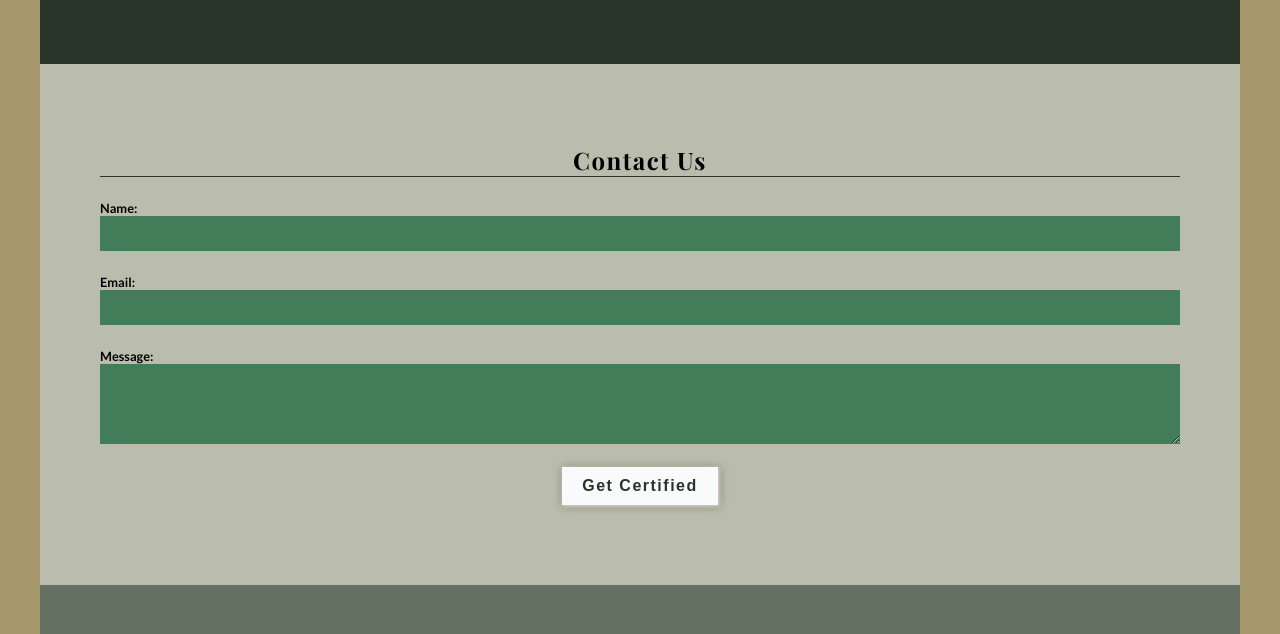
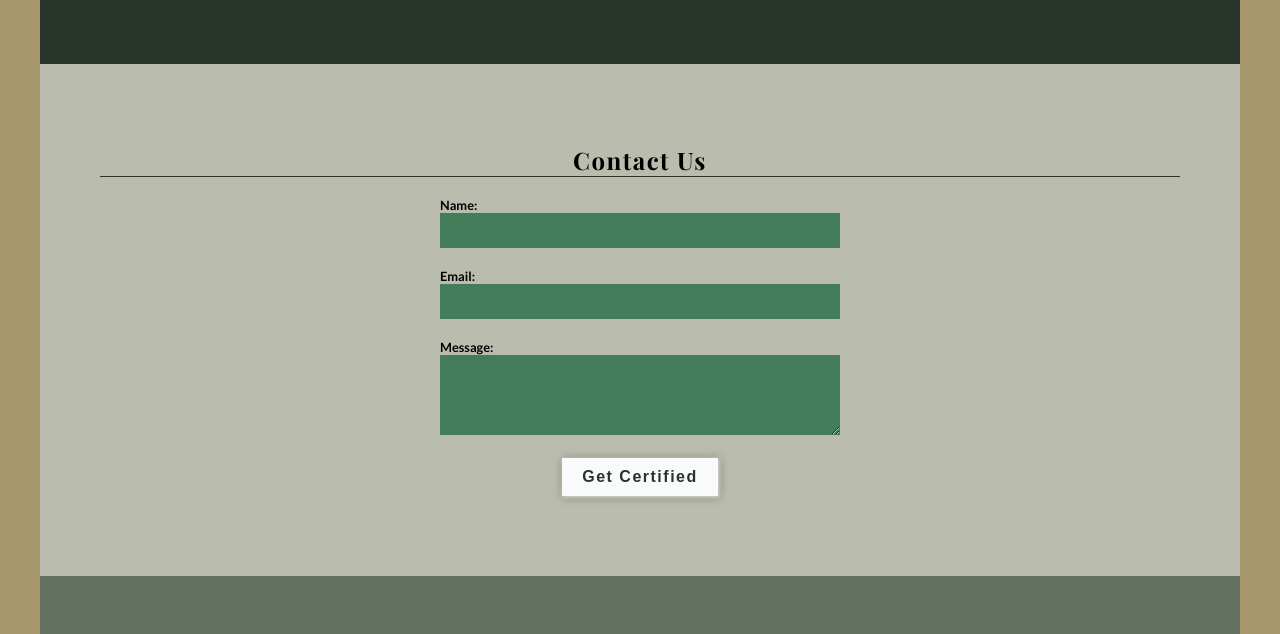
Before and after one commit to andreaslarssamils-dev/safteycertificationhub, a plain HTML site: page index.html in a window 1280 px wide. Shown: the part 1286-1920 px from the top of the page. Drawn offline with nearby package versions, Linux system fonts and the light colour scheme; a web font is replaced by a local one.

Commit message:
add style to contact inputs to look more nice on big screens

```diff
--- a/styles.css
+++ b/styles.css
@@ -297,6 +297,20 @@ small {
   .image-container {
     height: 100%;
   }
+
+  #contact input,
+  #contact textarea {
+    max-width: 400px;
+  }
+
+  #contact label {
+    display: block;
+  }
+
+  #contact form {
+    max-width: 400px;
+    margin: 0 auto;
+  }
 }
 
 /* Media Min width 992px */
```
